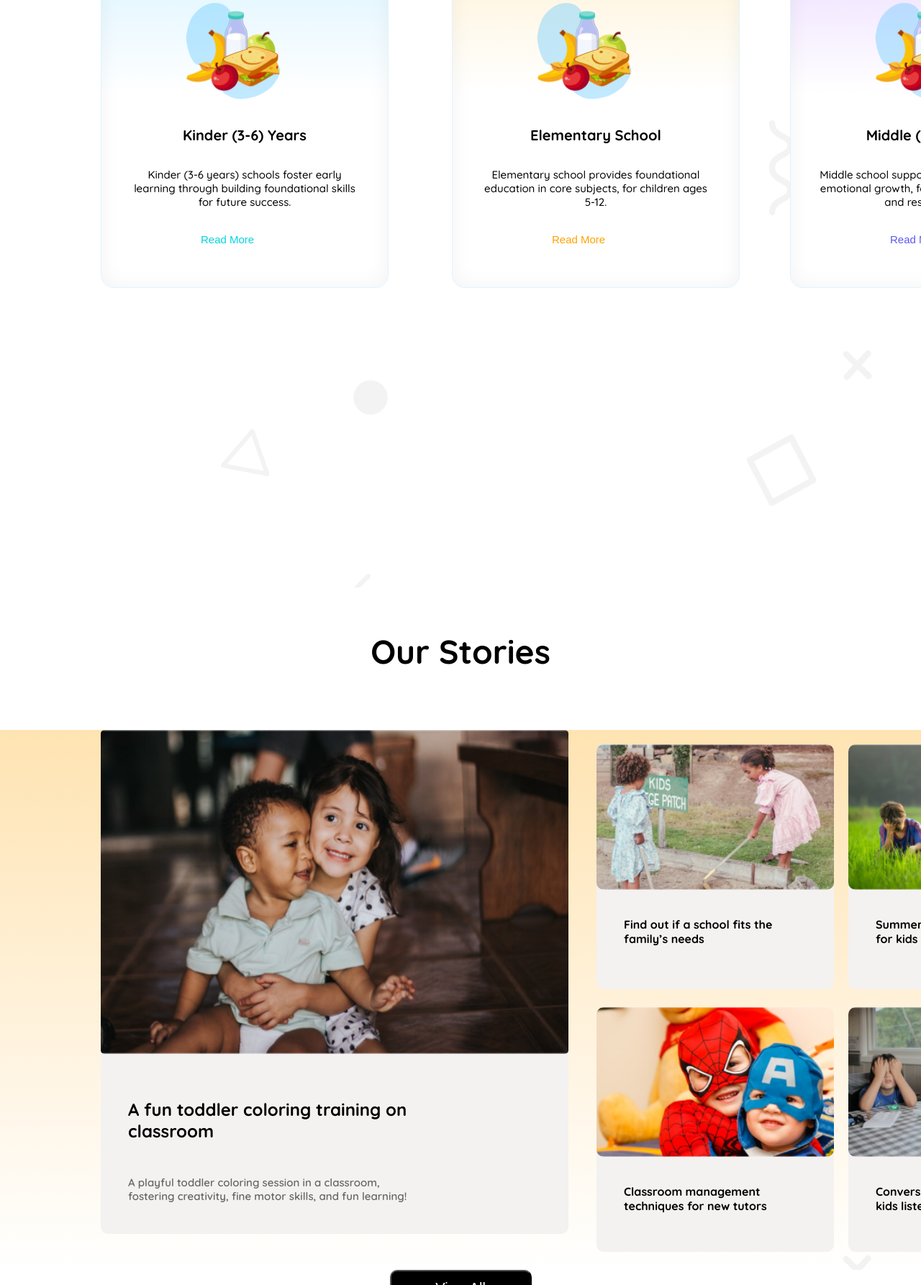
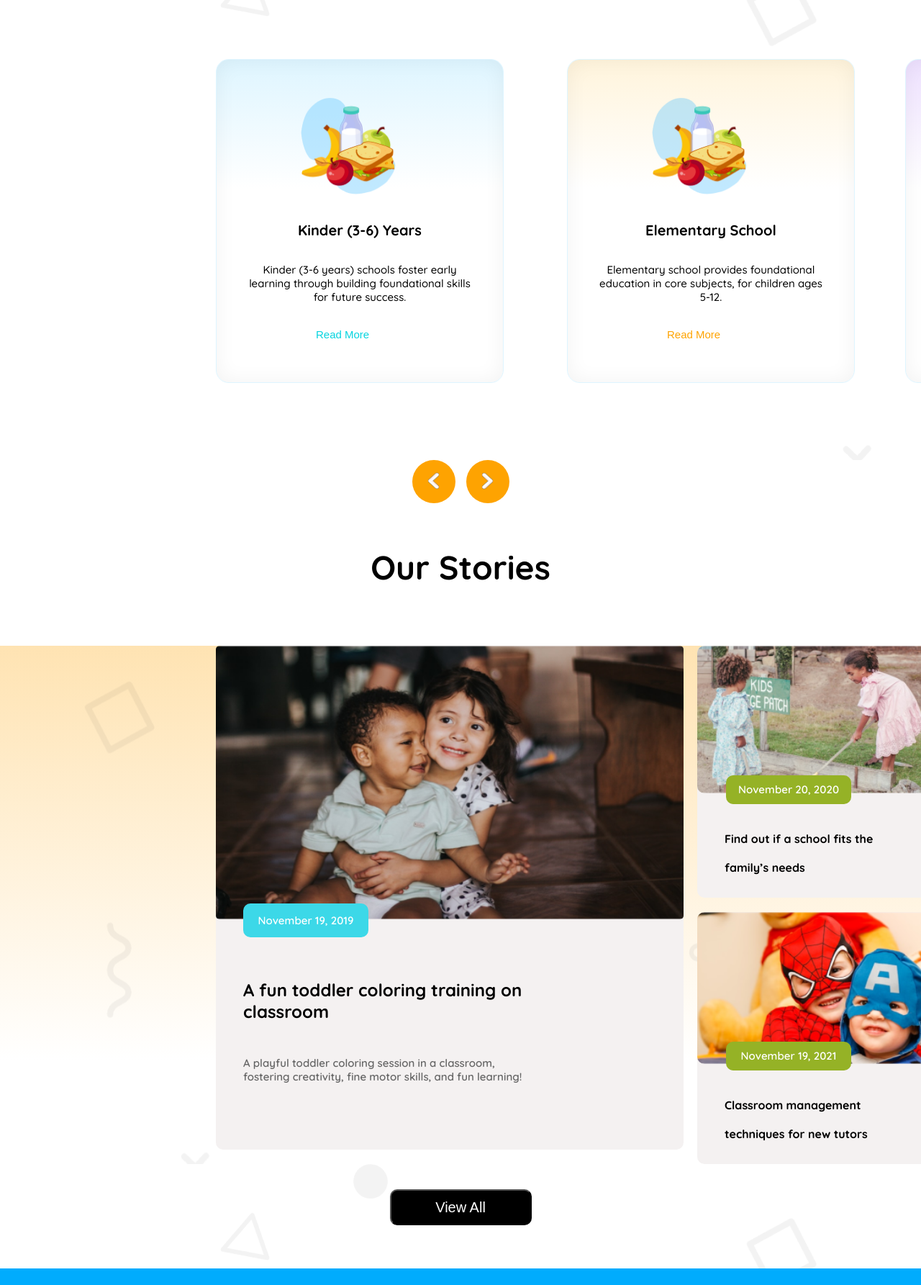
Before and after one commit to yeasin549/B11-A2-Kids-School, a plain HTML site: page index.html in a window 1280 px wide. Shown: the part 1015-2800 px from the top of the page at 72% size. Drawn offline with Linux system fonts and the light colour scheme.

Commit message:
added challenges part

```diff
--- a/index.html
+++ b/index.html
@@ -28,6 +28,12 @@
 
 
         </nav>
+
+        <div class="marquee">
+            <marquee behavior="scroll" direction="left">
+                <h2>Welcome to our school! We're excited for a year of growth, learning, and unforgettable experiences. Let’s succeed together!</h2>
+            </marquee>
+        </div>
 
 
         <div class="banner">
@@ -78,36 +84,65 @@
 
         </section>
 
+        <div class="arrow">
+
+            <div class="arrow-left">
+                <img class="arrow-img" src="assets/arrow-2.png" alt="">
+            </div>
+            <div class="arrow-right">
+                <img class="arrow-img" src="assets/arrow-1.png" alt="">
+            </div>
+
+        </div>
+
         <section >
             <h2 class="story-title">Our Stories</h2>
             <div class="story-section">
                 <div class="story-content">
 
                     <img class="story1-img" src="assets/story-1.png" alt="">
+                    <div class="card-date-time">
+                        <h3 class="date-title">November 19, 2019</h3>
+                    </div>
                     <h3 class="story-subtitle">A fun toddler coloring training on <br>
                         classroom</h3>
                         <p class="story-description">A playful toddler coloring session in a classroom, <br> fostering creativity, fine motor skills, and fun learning!</p>
+
                 </div>
                 <div class="story-item">
                     <div class="item-1">
-                    <img class="item1-img" src="assets/story-2.png" alt="">
-                    <h4 class="item-title">Find out if a school fits the
-                        family’s needs</h4>
+                    <img class="story-2-img" src="assets/story-2.png" alt="">
+                    <div class="card-date-time-2">
+                        <h3 class="date-title-3">November 20, 2020</h3>
+                    </div>
+                    <h4 class="item-title">Find out if a school fits the </h4>
+                        <h4 class="item-subtitle">
+                        family’s needs </h4>
                     </div>
                     <div class="item-1">
-                    <img class="item1-img" src="assets/story-3.png" alt="">
-                    <h4 class="item-title">Summer math & literacy
-                        centres for kids</h4>
+                    <img class="story-2-img" src="assets/story-3.png" alt="">
+                    <div class="card-date-time-3">
+                        <h3 class="date-title-3">December 19, 2016</h3>
+                    </div>
+                    <h4 class="item-title">Summer math & literacy</h4>
+                    <h4 class="item-subtitle">centres for kids</h4>
+
                     </div>
                     <div class="item-1">
-                    <img class="item1-img" src="assets/story-4.png" alt="">
-                    <h4 class="item-title">Classroom management
-                        techniques for new tutors</h4>
+                    <img class="story-2-img" src="assets/story-4.png" alt="">
+                    <div class="card-date-time-2">
+                        <h3 class="date-title-3">November 19, 2021</h3>
+                    </div>
+                    <h4 class="item-title">Classroom management </h4>
+                        <h4 class="item-subtitle"> techniques for new tutors</h4>
                     </div>
                     <div class="item-1">
-                    <img class="item1-img" src="assets/story-5.png" alt="">
-                    <h4 class="item-title">Conversation rhymes
-                        improve kids listening</h4>
+                        <img class="story-2-img"src="assets/story-5.png" alt="">
+                        <div class="card-date-time-2">
+                            <h3 class="date-title-3">January 23, 2017</h3>
+                        </div>
+                        <h4 class="item-title">Conversation rhymes </h4>
+                        <h4 class="item-subtitle">improve kids listening</h4>
                     </div>
 
 
--- a/styles/style.css
+++ b/styles/style.css
@@ -59,7 +59,7 @@ nav, ul, .navbar{
 }
 
 .nav-logo{
-    margin-left: 140px;
+    margin-left: 300px;
     width: 62px;
     height: 62px;
 }
@@ -117,6 +117,19 @@ nav ul li a{
     display: none;
 }
 
+.marquee{
+    background-color: #05D4DF;
+    width: 71%;
+    color: #ffff;
+    height: 50px;
+    padding-top: 12px;
+    margin-left: 300px;
+    border-radius: 15px;
+
+
+
+}
+
 
 
 /* banner related style */
@@ -131,14 +144,14 @@ nav ul li a{
     font-size: 56px;
     font-weight: 800;
     margin-top: 122px ;
-    margin-left: 144px;
+    margin-left: 300px;
 }
 
 .banner-description{
     font-size: 20px;
     margin-top: 24px;
     margin-bottom: 24px;
-    margin-left: 144px;
+    margin-left: 300px;
 }
 ul{
     margin-right: 150px;
@@ -154,15 +167,13 @@ ul{
     border-radius: 10px;
     height: 50px;
     width: 197px;
-    margin-left: 140px;
+    margin-left: 300px;
 }
 
 .banner-img{
     height: 575px;
     width: 468px;
-    margin-left: 70px;
-
-
+    margin-left: 250px;
 
 
 }
@@ -174,7 +185,7 @@ ul{
 
 .container{
     width: 1960px;
-    height: 1059px;
+    height: 750px;
     background-image: url(../assets/bg.png);
 
 
@@ -199,7 +210,7 @@ ul{
 .card-1{
     height: 450px;
     width: 400px;
-    margin-left: 140px;
+    margin-left: 300px;
     box-sizing: border-box;
     border: 1px solid rgb(222, 245, 255);
     border-radius: 18px;
@@ -285,12 +296,51 @@ ul{
 }
 
 
+/* arrow section style */
+
+.arrow{
+    display: flex;
+    align-items: center;
+    justify-content: center;
+}
+
+.arrow-left{
+    border: none;
+    width: 60px;
+    height: 60px;
+    border-radius: 40px;
+    background-color: #FEA301;
+
+}
+
+.arrow-right{
+    border: none;
+    width: 60px;
+    height: 60px;
+    margin-left: 15px;
+    border-radius: 40px;
+    background-color: #FEA301;
+
+}
+
+.arrow-img{
+    width: 15px;
+    height: 24px;
+    margin-left: 22px;
+    margin-top: 17px;
+
+
+
+    }
+
+
 
 /* Story related Styles */
+
 .story-section{
     width: 1960px;
-    height: 750px;
-    background: url(../assets/bg.png),linear-gradient( rgba(254, 163, 1, 0.3),rgba(255, 255, 255, 0.3) 100%);
+    height: auto;
+    background: url(../assets/bg.png) 100%, linear-gradient( rgba(254, 163, 1, 0.3),rgba(255, 255, 255, 0.3) 80%);
     display: flex;
     gap: 19px;
 }
@@ -300,7 +350,8 @@ ul{
     height: 700px;
     border-radius: 10px;
     background-color: hsl(0, 13%, 95%);
-    margin-left: 140px;
+    margin-left: 300px;
+
 
 
 }
@@ -330,14 +381,35 @@ ul{
 
 .story1-img{
     width: 650px;
-    height: 450px;
+    height: 380px;
     border-radius: 5px;
+    position: absolute;
 
+
+}
+.card-date-time{
+    width: 174px;
+    height: 47px;
+    border: none;
+    background-color: #3CD8E8;
+    border-radius: 10px;
+    margin-top: 358px;
+    margin-left: 38px;
+    position: relative;
+
+
+}
+.date-title{
+    font-size: 15px;
+    font-weight: 600;
+    text-align: center;
+    padding-top: 14px;
+    color: #ffff;
 }
 
 .item-1{
-    width: 330px;
-    height: 340px;
+    width: 335px;
+    height: 350px;
     background-color: hsl(0, 13%, 95%);
     border-radius: 10px;
 
@@ -350,18 +422,78 @@ ul{
     padding-left: 38px;
     padding-right: 38px;
 }
-.item1-img{
-    width: 100%;
+
+.item-subtitle{
+    padding-top: 20px;
+    padding-left: 38px;
+
+}
+.story-2-img{
+    width: 335px;
     height: auto;
-    display: block;
     border-radius: 10px;
+    position: absolute;
+
+}
+
+.card-date-time-2{
+    width: 174px;
+    height: 40px;
+    border: none;
+    background-color: #95B226;
+    border-radius: 10px;
+    margin-left: 40px;
+    position: relative;
+    margin-top: 180px;
+}
+
+.story3-img{
+    width: 335px;
+    height: auto;
+    border-radius: 10px;
+    position: absolute;
+
+}
+
+.card-date-time-3{
+    width: 174px;
+    height: 40px;
+    border: none;
+    background-color: #5D58F0;
+    border-radius: 10px;
+    margin-left: 40px;
+    position: relative;
+    margin-top: 180px;
+
+}
+
+.date-title-3{
+    font-size: 15px;
+    font-weight: 600;
+    text-align: center;
+    padding-top: 10px;
+    color: #ffff;
+}
+.story4-img{
+    width: 335px;
+    height: auto;
+    border-radius: 10px;
+    position: absolute;
+
+}
+.story5-img{
+    width: 335px;
+    height: auto;
+    border-radius: 10px;
+    position: absolute;
+
 }
 
 .story-item{
     display: grid;
     grid-template-columns: repeat(2, 1fr);
     gap: 20px;
-    padding: 20px;
+
 
 
 
@@ -371,6 +503,8 @@ ul{
     display: flex;
     justify-content: center;
     align-items: center;
+    background-image: url(../assets/bg.png);
+
 
 }
 .btn-view-1{
@@ -381,10 +515,10 @@ ul{
     color: #ffff;
     border-radius: 10px;
     margin-bottom: 60px;
+    margin-top: 35px;
 
 
 }
-
 
 /* footer related Style */
 footer{
@@ -418,10 +552,10 @@ footer{
     color: #ffff;
 }
 .footer-container{
-    margin-left: 140px;
+    margin-left: 300px;
 }
 .footer-about{
-    margin-left: 279px;
+    margin-left: 300px;
 }
 
 .about-title{
@@ -460,7 +594,7 @@ footer ul li a {
 
 }
 .footer-contact{
-    margin-left: 143px;
+    margin-left: 230px;
 }
 
 
```
Also changed, not shown: assets/arrow-1.png (added), assets/arrow-2.png (added).
